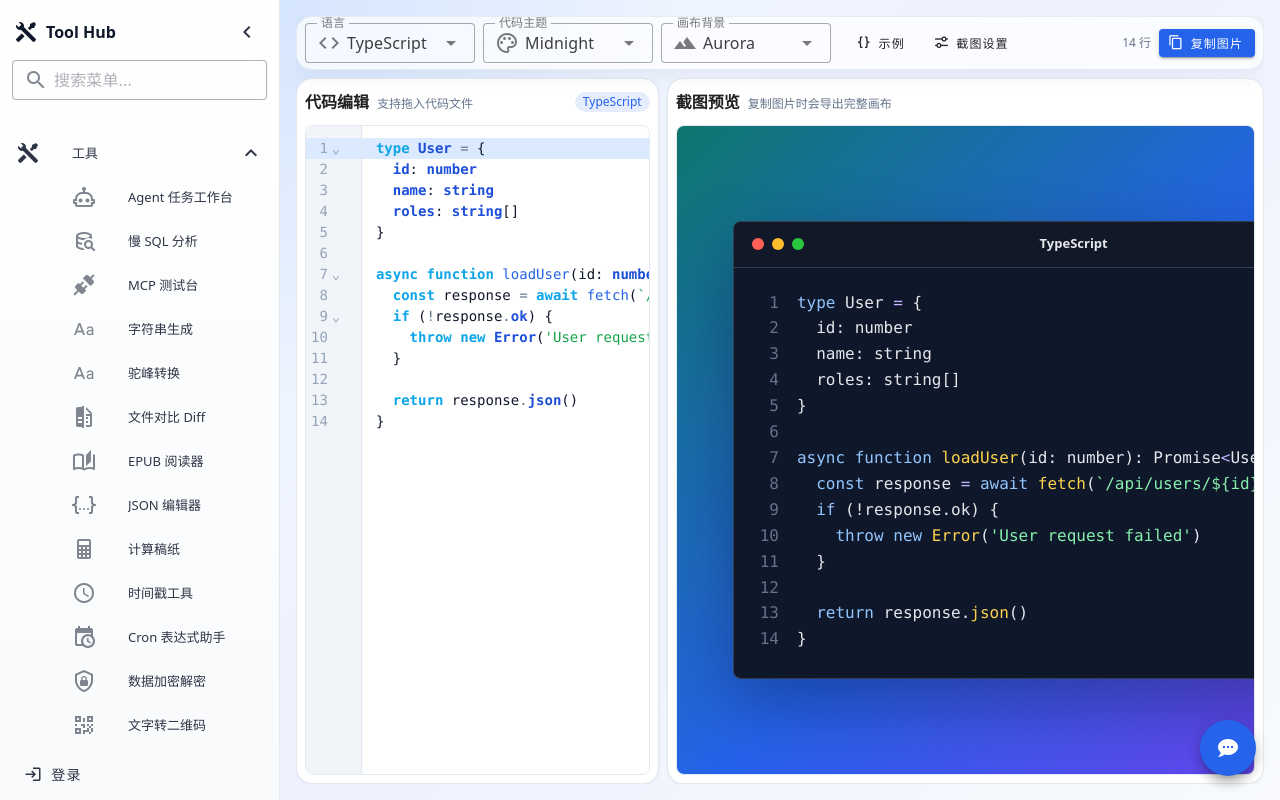
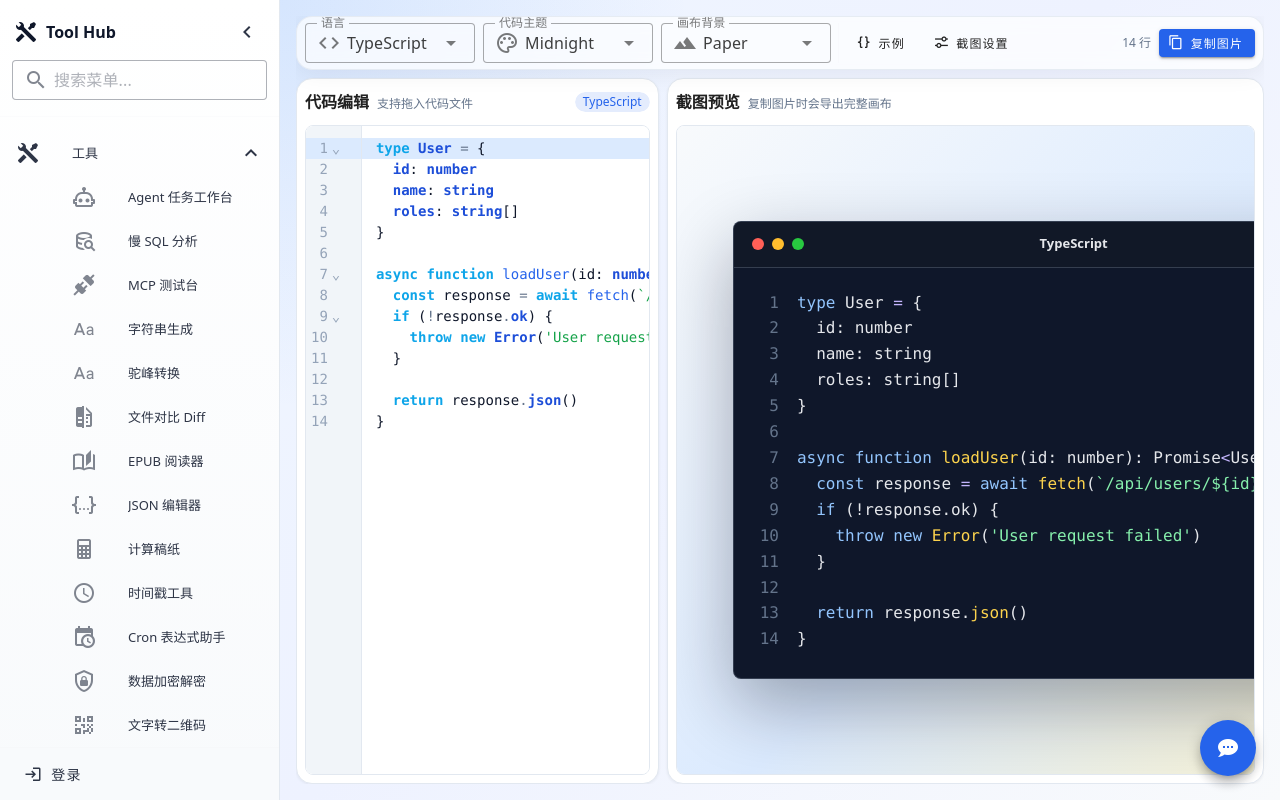
Before and after one commit to bitdan/Hump-Conversion, a Vue app: page /tools/code-shot-generator in a window 1280 px wide. Built offline with nearby package versions, Linux system fonts and the light colour scheme; what vue-konva would draw is missing.

Commit message:
change(code-shot): 更新代码截图生成器默认背景为纸张样式
- 将默认背景从 'aurora' 更改为 'paper'
- 保持其他背景选项配置不变

```diff
--- a/src/views/tools/CodeShotGenerator.vue
+++ b/src/views/tools/CodeShotGenerator.vue
@@ -217,7 +217,7 @@ async function loadUser(id: number): Promise<User> {
 const code = ref(normalizeCode(sampleCode))
 const language = ref('typescript')
 const themeName = ref<ThemeName>('midnight')
-const backgroundName = ref<BackgroundName>('aurora')
+const backgroundName = ref<BackgroundName>('paper')
 const windowStyle = ref<WindowStyle>('mac')
 const fontSize = ref(16)
 const framePadding = ref(56)
```
